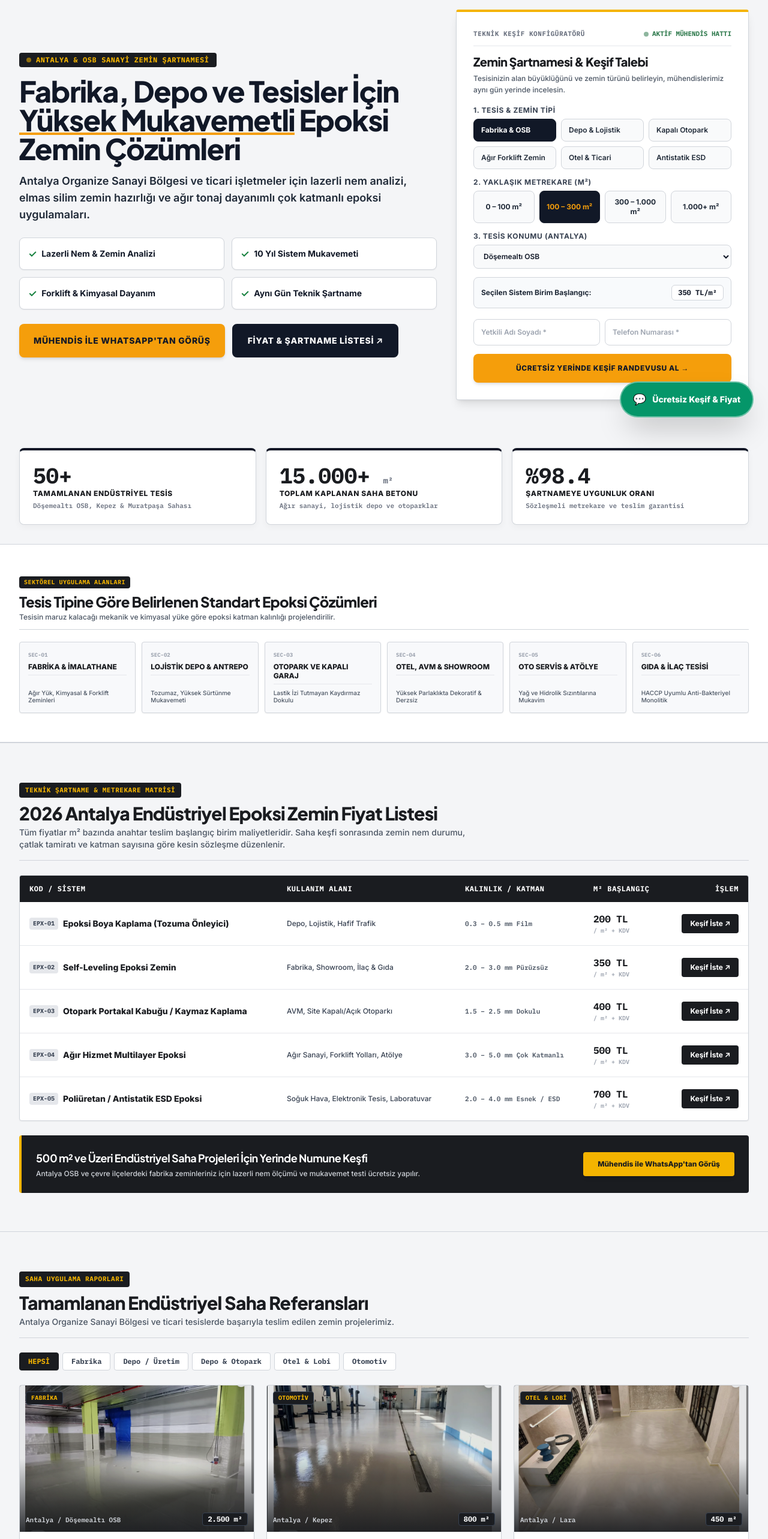
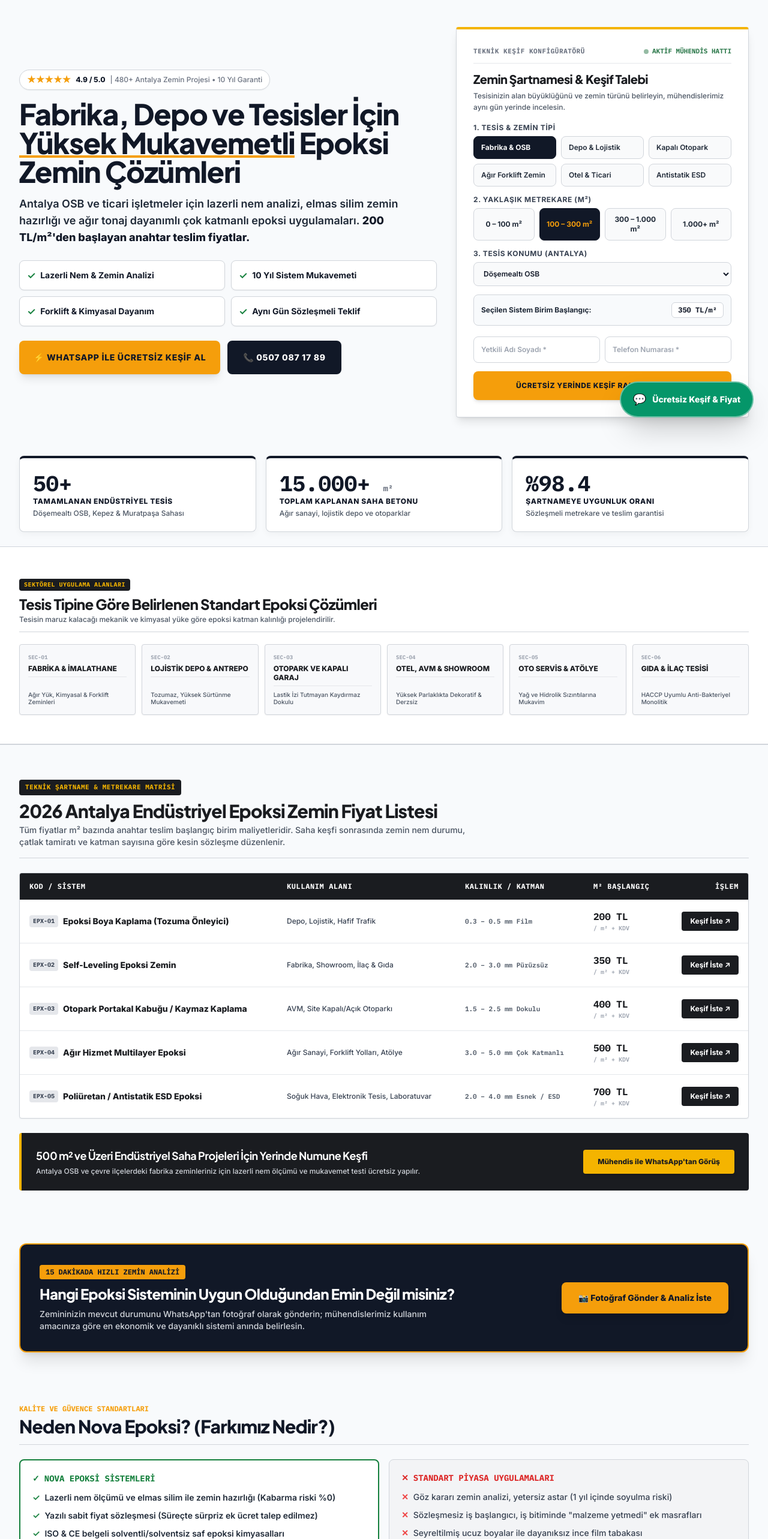
Before and after one commit to novadigital-official/nova-epoksi, a Next.js app: page / in a window 1280 px wide. Shown: the part 80-2646 px from the top of the page at 60% size. Built offline with nearby package versions, Linux system fonts and the light colour scheme.

Commit message:
feat(cro): implement 8-point high-conversion broker architecture with urgency, social proof, comparison and sticky bar

```diff
--- a/app/page.tsx
+++ b/app/page.tsx
@@ -8,20 +8,32 @@ import CorporateReferences from '../components/CorporateReferences';
 import WhatsAppBotWidget from '../components/WhatsAppBotWidget';
 import BitirdigimizIsler from '../components/BitirdigimizIsler';
 import FiyatStratejisi2026 from '../components/FiyatStratejisi2026';
+import MobileStickyBar from '../components/MobileStickyBar';
 
 export default function AntalyaEpoksiMasterSalesPage() {
   return (
-    <main className="min-h-screen bg-[#F4F5F7] text-[#1A1C20] font-sans selection:bg-[#F4B400] selection:text-[#1A1C20] relative">
-      {/* 1. INDUSTRIAL NAVBAR */}
+    <main className="min-h-screen bg-[#F8FAFC] text-[#111827] font-sans selection:bg-[#F59E0B] selection:text-[#111827] relative pb-16 md:pb-0">
+      {/* 1. SCARCITY & URGENCY TOP BAR */}
+      <div className="bg-[#111827] text-white py-1.5 px-4 text-center text-xs font-mono border-b border-gray-800">
+        <div className="max-w-7xl mx-auto flex items-center justify-center gap-2">
+          <span className="inline-block w-2 h-2 rounded-full bg-[#F59E0B] animate-ping" />
+          <span className="text-[#F59E0B] font-bold">BU HAFTA ANTALYA KEŞİF KONTENJANI:</span>
+          <span className="font-semibold">Son 3 Randevu — Sezon Öncesi Sabit m² Fiyat Garantisi</span>
+        </div>
+      </div>
+
+      {/* 2. INDUSTRIAL NAVBAR */}
       <Navbar />
 
-      {/* 2. HERO SECTION — B2B ENDÜSTRİYEL MÜHENDİSLİK ALANI */}
-      <section id="kesif" className="pt-24 pb-12 max-w-7xl mx-auto px-4 sm:px-6 lg:px-8">
+      {/* 3. HERO SECTION — ABOVE THE FOLD 3-SANİYE DÖNÜŞÜM ALANI */}
+      <section id="kesif" className="pt-24 pb-10 max-w-7xl mx-auto px-4 sm:px-6 lg:px-8">
         <div className="grid grid-cols-1 lg:grid-cols-12 gap-8 items-center">
           <div className="lg:col-span-7">
-            <div className="inline-flex items-center gap-2 px-3 py-1 rounded bg-[#1A1C20] text-[#F4B400] font-mono text-xs font-bold mb-4 uppercase tracking-wider">
-              <span className="w-2 h-2 rounded-full bg-[#F4B400] animate-pulse"></span>
-              <span>ANTALYA & OSB SANAYİ ZEMİN ŞARTNAMESİ</span>
+            {/* SOCIAL PROOF MICRO-PILL */}
+            <div className="inline-flex items-center gap-2 px-3 py-1.5 rounded-full bg-white border border-gray-300 text-xs font-bold shadow-sm mb-4">
+              <span className="text-[#F59E0B] text-sm">★★★★★</span>
+              <span className="font-extrabold text-[#111827]">4.9 / 5.0</span>
+              <span className="text-gray-500 font-medium">| 480+ Antalya Zemin Projesi • 10 Yıl Garanti</span>
             </div>
 
             <h1 className="text-3xl sm:text-5xl font-extrabold text-[#111827] leading-tight mb-4 tracking-tight">
@@ -29,40 +41,40 @@ export default function AntalyaEpoksiMasterSalesPage() {
             </h1>
 
             <p className="text-gray-800 text-base sm:text-lg mb-6 font-semibold leading-relaxed max-w-2xl">
-              Antalya Organize Sanayi Bölgesi ve ticari işletmeler için lazerli nem analizi, elmas silim zemin hazırlığı ve ağır tonaj dayanımlı çok katmanlı epoksi uygulamaları.
+              Antalya OSB ve ticari işletmeler için lazerli nem analizi, elmas silim zemin hazırlığı ve ağır tonaj dayanımlı çok katmanlı epoksi uygulamaları. <strong className="text-[#111827]">200 TL/m²'den başlayan anahtar teslim fiyatlar.</strong>
             </p>
 
             {/* 4 Sade Endüstriyel Şartname Kutusu */}
-            <div className="grid grid-cols-2 gap-3 mb-6 text-sm font-bold text-[#111827]">
-              <div className="flex items-center gap-2 bg-white border border-gray-300 p-3.5 rounded-lg shadow-sm">
+            <div className="grid grid-cols-2 gap-2.5 mb-6 text-xs sm:text-sm font-bold text-[#111827]">
+              <div className="flex items-center gap-2 bg-white border border-gray-300 p-3 rounded-lg shadow-sm">
                 <span className="text-[#15803D] font-black text-base">✓</span> Lazerli Nem & Zemin Analizi
               </div>
-              <div className="flex items-center gap-2 bg-white border border-gray-300 p-3.5 rounded-lg shadow-sm">
+              <div className="flex items-center gap-2 bg-white border border-gray-300 p-3 rounded-lg shadow-sm">
                 <span className="text-[#15803D] font-black text-base">✓</span> 10 Yıl Sistem Mukavemeti
               </div>
-              <div className="flex items-center gap-2 bg-white border border-gray-300 p-3.5 rounded-lg shadow-sm">
+              <div className="flex items-center gap-2 bg-white border border-gray-300 p-3 rounded-lg shadow-sm">
                 <span className="text-[#15803D] font-black text-base">✓</span> Forklift & Kimyasal Dayanım
               </div>
-              <div className="flex items-center gap-2 bg-white border border-gray-300 p-3.5 rounded-lg shadow-sm">
-                <span className="text-[#15803D] font-black text-base">✓</span> Aynı Gün Teknik Şartname
+              <div className="flex items-center gap-2 bg-white border border-gray-300 p-3 rounded-lg shadow-sm">
+                <span className="text-[#15803D] font-black text-base">✓</span> Aynı Gün Sözleşmeli Teklif
               </div>
             </div>
 
-            {/* NET GÖRSEL HİYERARŞİ */}
+            {/* NET GÖRSEL HİYERARŞİ: 1. BASKIN SARI WHATSAPP (PULSE) + 2. KOYU ŞARTNAME BUTONU */}
             <div className="flex flex-col sm:flex-row gap-3">
               <a
                 href="https://wa.me/905070871789?text=Merhaba,%20Antalya%20epoksi%20zemin%20şartnamesi%20ve%20keşif%20istiyorum."
                 target="_blank"
                 rel="noopener noreferrer"
-                className="bg-[#F59E0B] hover:bg-[#D97706] text-[#111827] font-black px-6 py-4 min-h-[50px] rounded-lg text-sm uppercase tracking-wider flex items-center justify-center gap-2 shadow-md cursor-pointer transition-transform active:scale-95"
+                className="bg-[#F59E0B] hover:bg-[#D97706] text-[#111827] font-black px-6 py-4 min-h-[50px] rounded-lg text-sm uppercase tracking-wider flex items-center justify-center gap-2 shadow-lg cursor-pointer transition-transform active:scale-95"
               >
-                <span>Mühendis ile WhatsApp'tan Görüş</span>
+                <span>⚡ WhatsApp ile Ücretsiz Keşif Al</span>
               </a>
               <a
-                href="#fiyatlar"
+                href="tel:05070871789"
                 className="bg-[#111827] hover:bg-[#1F2937] text-white border-2 border-[#111827] font-extrabold px-6 py-4 min-h-[50px] rounded-lg text-sm uppercase tracking-wider flex items-center justify-center gap-2 transition-colors"
               >
-                <span>Fiyat & Şartname Listesi ↗</span>
+                <span>📞 0507 087 17 89</span>
               </a>
             </div>
           </div>
@@ -74,87 +86,204 @@ export default function AntalyaEpoksiMasterSalesPage() {
         </div>
       </section>
 
-      {/* 3. 3-KOLONLU ENDÜSTRİYEL DASHBOARD METRİK BLOĞU */}
-      <section className="py-8 max-w-7xl mx-auto px-4 sm:px-6 lg:px-8">
+      {/* 4. 3-KOLONLU ENDÜSTRİYEL DASHBOARD METRİK BLOĞU */}
+      <section className="py-6 max-w-7xl mx-auto px-4 sm:px-6 lg:px-8">
         <div className="grid grid-cols-1 sm:grid-cols-3 gap-4">
           <div className="metric-dash-card">
-            <div className="font-mono text-3xl sm:text-4xl font-black text-[#1A1C20] mb-0.5">
+            <div className="font-mono text-3xl sm:text-4xl font-black text-[#111827] mb-0.5">
               50+
             </div>
-            <div className="text-xs font-black text-[#1A1C20] uppercase tracking-wider">
+            <div className="text-xs font-black text-[#111827] uppercase tracking-wider">
               Tamamlanan Endüstriyel Tesis
             </div>
-            <div className="text-[11px] text-gray-500 font-mono mt-1">
+            <div className="text-xs text-gray-600 font-medium mt-1">
               Döşemealtı OSB, Kepez & Muratpaşa Sahası
             </div>
           </div>
 
           <div className="metric-dash-card">
-            <div className="font-mono text-3xl sm:text-4xl font-black text-[#1A1C20] mb-0.5">
+            <div className="font-mono text-3xl sm:text-4xl font-black text-[#111827] mb-0.5">
               15.000+ <span className="text-sm font-bold text-gray-500">m²</span>
             </div>
-            <div className="text-xs font-black text-[#1A1C20] uppercase tracking-wider">
+            <div className="text-xs font-black text-[#111827] uppercase tracking-wider">
               Toplam Kaplanan Saha Betonu
             </div>
-            <div className="text-[11px] text-gray-500 font-mono mt-1">
+            <div className="text-xs text-gray-600 font-medium mt-1">
               Ağır sanayi, lojistik depo ve otoparklar
             </div>
           </div>
 
           <div className="metric-dash-card">
-            <div className="font-mono text-3xl sm:text-4xl font-black text-[#1A1C20] mb-0.5">
+            <div className="font-mono text-3xl sm:text-4xl font-black text-[#111827] mb-0.5">
               %98.4
             </div>
-            <div className="text-xs font-black text-[#1A1C20] uppercase tracking-wider">
+            <div className="text-xs font-black text-[#111827] uppercase tracking-wider">
               Şartnameye Uygunluk Oranı
             </div>
-            <div className="text-[11px] text-gray-500 font-mono mt-1">
+            <div className="text-xs text-gray-600 font-medium mt-1">
               Sözleşmeli metrekare ve teslim garantisi
             </div>
           </div>
         </div>
       </section>
 
-      {/* 4. KULLANIM ALANLARI / SEKTÖREL ÇÖZÜMLER */}
+      {/* 5. KULLANIM ALANLARI */}
       <section className="py-12 bg-white border-y border-gray-300 max-w-7xl mx-auto px-4 sm:px-6 lg:px-8">
         <CorporateReferences />
       </section>
 
-      {/* 5. 2026 ANTALYA ENDÜSTRİYEL SPEC VE FİYAT MATRİSİ */}
-      <section className="py-16 max-w-7xl mx-auto px-4 sm:px-6 lg:px-8 border-t border-gray-300">
+      {/* 6. 2026 ANTALYA ENDÜSTRİYEL SPEC VE FİYAT MATRİSİ */}
+      <section className="py-14 max-w-7xl mx-auto px-4 sm:px-6 lg:px-8 border-t border-gray-300">
         <FiyatStratejisi2026 />
       </section>
 
-      {/* 6. TAMAMLANAN UYGULAMA ÖRNEKLERİ */}
-      <section className="py-16 max-w-7xl mx-auto px-4 sm:px-6 lg:px-8 border-t border-gray-300">
+      {/* 7. MID-PAGE "KARARSIZ MISIN?" GERİLLA DÖNÜŞÜM KUTUSU */}
+      <section className="py-8 max-w-7xl mx-auto px-4 sm:px-6 lg:px-8">
+        <div className="bg-[#111827] text-white rounded-xl p-6 sm:p-8 border-2 border-[#F59E0B] shadow-xl flex flex-col md:flex-row items-center justify-between gap-6">
+          <div className="space-y-2">
+            <span className="inline-block px-2.5 py-1 rounded bg-[#F59E0B] text-[#111827] font-mono text-xs font-black uppercase">
+              15 DAKİKADA HIZLI ZEMİN ANALİZİ
+            </span>
+            <h3 className="text-xl sm:text-2xl font-black text-white">
+              Hangi Epoksi Sisteminin Uygun Olduğundan Emin Değil misiniz?
+            </h3>
+            <p className="text-sm text-gray-300 max-w-2xl">
+              Zemininizin mevcut durumunu WhatsApp'tan fotoğraf olarak gönderin; mühendislerimiz kullanım amacınıza göre en ekonomik ve dayanıklı sistemi anında belirlesin.
+            </p>
+          </div>
+          <a
+            href="https://wa.me/905070871789?text=Merhaba,%20zeminimin%20fotoğrafını%20iletiyorum.%20En%20uygun%20epoksi%20sistemi%20ve%20fiyat%20analizi%20yapabilir%20misiniz?"
+            target="_blank"
+            rel="noopener noreferrer"
+            className="bg-[#F59E0B] hover:bg-[#D97706] text-[#111827] font-black px-7 py-4 rounded-lg text-sm whitespace-nowrap shadow-lg flex items-center gap-2 flex-shrink-0 transition-transform active:scale-95"
+          >
+            <span>📸 Fotoğraf Gönder & Analiz İste</span>
+          </a>
+        </div>
+      </section>
+
+      {/* 8. BİZ VS STANDART USTALAR (GÜVEN VE KARŞILAŞTIRMA MATRİSİ) */}
+      <section className="py-12 max-w-7xl mx-auto px-4 sm:px-6 lg:px-8">
+        <div className="text-left border-b border-gray-300 pb-3 mb-6">
+          <span className="font-mono text-xs font-bold text-[#F59E0B] uppercase">KALİTE VE GÜVENCE STANDARTLARI</span>
+          <h2 className="text-2xl sm:text-3xl font-extrabold text-[#111827]">
+            Neden Nova Epoksi? (Farkımız Nedir?)
+          </h2>
+        </div>
+        <div className="grid grid-cols-1 md:grid-cols-2 gap-4">
+          <div className="bg-white border-2 border-[#15803D] p-5 rounded-lg shadow-sm">
+            <div className="flex items-center gap-2 text-[#15803D] font-black text-sm uppercase mb-3 font-mono">
+              <span>✓</span> NOVA EPOKSİ SİSTEMLERİ
+            </div>
+            <ul className="space-y-2.5 text-xs sm:text-sm font-semibold text-gray-800">
+              <li className="flex items-start gap-2">
+                <span className="text-[#15803D] font-black">✓</span> Lazerli nem ölçümü ve elmas silim ile zemin hazırlığı (Kabarma riski %0)
+              </li>
+              <li className="flex items-start gap-2">
+                <span className="text-[#15803D] font-black">✓</span> Yazılı sabit fiyat sözleşmesi (Süreçte sürpriz ek ücret talep edilmez)
+              </li>
+              <li className="flex items-start gap-2">
+                <span className="text-[#15803D] font-black">✓</span> ISO & CE belgeli solventli/solventsiz saf epoksi kimyasalları
+              </li>
+              <li className="flex items-start gap-2">
+                <span className="text-[#15803D] font-black">✓</span> 10 yıl sistem mukavemeti ve yazılı firma garantisi
+              </li>
+            </ul>
+          </div>
+
+          <div className="bg-gray-100 border border-gray-300 p-5 rounded-lg text-gray-600">
+            <div className="flex items-center gap-2 text-red-600 font-black text-sm uppercase mb-3 font-mono">
+              <span>✕</span> STANDART PİYASA UYGULAMALARI
+            </div>
+            <ul className="space-y-2.5 text-xs sm:text-sm font-medium text-gray-700">
+              <li className="flex items-start gap-2">
+                <span className="text-red-500 font-bold">✕</span> Göz kararı zemin analizi, yetersiz astar (1 yıl içinde soyulma riski)
+              </li>
+              <li className="flex items-start gap-2">
+                <span className="text-red-500 font-bold">✕</span> Sözleşmesiz iş başlangıcı, iş bitiminde "malzeme yetmedi" ek masrafları
+              </li>
+              <li className="flex items-start gap-2">
+                <span className="text-red-500 font-bold">✕</span> Seyreltilmiş ucuz boyalar ile dayanıksız ince film tabakası
+              </li>
+              <li className="flex items-start gap-2">
+                <span className="text-red-500 font-bold">✕</span> İş teslimi sonrası ulaşılamayan geçici taşeronlar
+              </li>
+            </ul>
+          </div>
+        </div>
+      </section>
+
+      {/* 9. GERÇEK ANTALYA MÜŞTERİ REFERANS YORUMLARI */}
+      <section className="py-12 bg-white border-y border-gray-300 max-w-7xl mx-auto px-4 sm:px-6 lg:px-8">
+        <div className="text-left border-b border-gray-300 pb-3 mb-6">
+          <span className="font-mono text-xs font-bold text-[#F59E0B] uppercase">DOĞRULANMIŞ SAHA DEĞERLENDİRMELERİ</span>
+          <h2 className="text-2xl sm:text-3xl font-extrabold text-[#111827]">
+            Antalya İşletmecilerinin Yorumları
+          </h2>
+        </div>
+        <div className="grid grid-cols-1 md:grid-cols-3 gap-4">
+          <div className="bg-[#F8FAFC] border border-gray-300 p-5 rounded-lg">
+            <div className="text-[#F59E0B] text-xs font-bold mb-2">★★★★★ 5.0</div>
+            <p className="text-xs sm:text-sm text-gray-800 font-medium leading-relaxed mb-4">
+              "Döşemealtı OSB'deki 2.500 m² gıda üretim alanımız için anlaştık. Zamanında teslim ettiler, elmas silim ve astar kalitesi mükemmel oldu. Teşekkürler."
+            </p>
+            <div className="font-bold text-xs text-[#111827]">Ahmet K.</div>
+            <div className="text-[11px] text-gray-500 font-mono">Döşemealtı OSB — Fabrika Yöneticisi</div>
+          </div>
+
+          <div className="bg-[#F8FAFC] border border-gray-300 p-5 rounded-lg">
+            <div className="text-[#F59E0B] text-xs font-bold mb-2">★★★★★ 5.0</div>
+            <p className="text-xs sm:text-sm text-gray-800 font-medium leading-relaxed mb-4">
+              "Kepez oto servisimizin zeminine yağ ve hidrolik dayanımlı multilayer epoksi uygulandı. Forklift ve araç trafiğinde en ufak çizik dahi oluşmadı."
+            </p>
+            <div className="font-bold text-xs text-[#111827]">Murat T.</div>
+            <div className="text-[11px] text-gray-500 font-mono">Kepez Sanayi — Servis Sahibi</div>
+          </div>
+
+          <div className="bg-[#F8FAFC] border border-gray-300 p-5 rounded-lg">
+            <div className="text-[#F59E0B] text-xs font-bold mb-2">★★★★★ 5.0</div>
+            <p className="text-xs sm:text-sm text-gray-800 font-medium leading-relaxed mb-4">
+              "Lara'daki otel lobimiz için metalik epoksi tercih ettik. Mermerden çok daha dayanıklı ve şık durdu. Keşif ve uygulama ekibi çok profesyoneldi."
+            </p>
+            <div className="font-bold text-xs text-[#111827]">Engin B.</div>
+            <div className="text-[11px] text-gray-500 font-mono">Muratpaşa / Lara — Tesis Müdürü</div>
+          </div>
+        </div>
+      </section>
+
+      {/* 10. TAMAMLANAN UYGULAMA ÖRNEKLERİ */}
+      <section className="py-14 max-w-7xl mx-auto px-4 sm:px-6 lg:px-8 border-t border-gray-300">
         <BitirdigimizIsler />
       </section>
 
-      {/* 7. TEKNİK UYGULAMA SÜRECİ */}
-      <section id="hizmetler" className="py-16 max-w-7xl mx-auto px-4 sm:px-6 lg:px-8 border-t border-gray-300">
+      {/* 11. TEKNİK UYGULAMA SÜRECİ */}
+      <section id="hizmetler" className="py-14 max-w-7xl mx-auto px-4 sm:px-6 lg:px-8 border-t border-gray-300">
         <EpoksiTeknikSurec />
       </section>
 
-      {/* 8. ÖNCE / SONRA DÖNÜŞÜM SÜRGÜSÜ */}
-      <section className="py-16 max-w-7xl mx-auto px-4 sm:px-6 lg:px-8 border-t border-gray-300">
+      {/* 12. ÖNCE / SONRA DÖNÜŞÜM SÜRGÜSÜ */}
+      <section className="py-14 max-w-7xl mx-auto px-4 sm:px-6 lg:px-8 border-t border-gray-300">
         <BeforeAfterSlider />
       </section>
 
-      {/* 9. İNTERAKTİF HESAPLAMA MOTORU */}
-      <section id="hesaplayici" className="py-16 max-w-7xl mx-auto px-4 sm:px-6 lg:px-8 border-t border-gray-300">
+      {/* 13. İNTERAKTİF HESAPLAMA MOTORU */}
+      <section id="hesaplayici" className="py-14 max-w-7xl mx-auto px-4 sm:px-6 lg:px-8 border-t border-gray-300">
         <TeklifHesaplayici />
       </section>
 
-      {/* 10. SERTİFİKA VE GÜVEN ROZETLERİ */}
-      <section className="py-16 max-w-7xl mx-auto px-4 sm:px-6 lg:px-8 border-t border-gray-300">
+      {/* 14. SERTİFİKA VE GÜVEN ROZETLERİ */}
+      <section className="py-14 max-w-7xl mx-auto px-4 sm:px-6 lg:px-8 border-t border-gray-300">
         <TrustBadges />
       </section>
 
-      {/* 11. FLOATING WHATSAPP BOT */}
+      {/* 15. FLOATING WHATSAPP BOT */}
       <WhatsAppBotWidget />
 
+      {/* 16. MOBILE STICKY BOTTOM ACTION BAR (HEMEN ARA + WHATSAPP) */}
+      <MobileStickyBar />
+
       {/* FOOTER */}
-      <footer className="bg-[#1A1C20] text-gray-400 py-12 text-xs border-t border-gray-800">
+      <footer className="bg-[#111827] text-gray-400 py-12 text-xs border-t border-gray-800">
         <div className="max-w-7xl mx-auto px-4">
           <div className="flex flex-col md:flex-row items-center justify-between gap-4 border-b border-gray-800 pb-6 mb-6">
             <div>
@@ -170,7 +299,7 @@ export default function AntalyaEpoksiMasterSalesPage() {
                 href="https://wa.me/905070871789"
                 target="_blank"
                 rel="noopener noreferrer"
-                className="bg-[#F4B400] text-[#1A1C20] font-black px-4 py-2 rounded text-xs"
+                className="bg-[#F59E0B] text-[#111827] font-black px-4 py-2.5 rounded-lg text-xs"
               >
                 Mühendis WhatsApp
               </a>
@@ -178,10 +307,10 @@ export default function AntalyaEpoksiMasterSalesPage() {
           </div>
 
           <div className="flex flex-wrap justify-center md:justify-start gap-4 mb-6 font-bold text-gray-300">
-            <a href="/blog" className="hover:text-[#F4B400]">Blog & Fiyat Rehberi</a>
-            <a href="/antalya-fabrika-epoksi-teklif" className="hover:text-[#F4B400]">Fabrika Zemin Şartnamesi</a>
-            <a href="/self-leveling-epoksi" className="hover:text-[#F4B400]">Self Leveling Epoksi</a>
-            <a href="/dosemealti-epoksi" className="hover:text-[#F4B400]">Döşemealtı OSB Hizmetleri</a>
+            <a href="/blog" className="hover:text-[#F59E0B]">Blog & Fiyat Rehberi</a>
+            <a href="/antalya-fabrika-epoksi-teklif" className="hover:text-[#F59E0B]">Fabrika Zemin Şartnamesi</a>
+            <a href="/self-leveling-epoksi" className="hover:text-[#F59E0B]">Self Leveling Epoksi</a>
+            <a href="/dosemealti-epoksi" className="hover:text-[#F59E0B]">Döşemealtı OSB Hizmetleri</a>
           </div>
 
           <div className="flex items-center justify-between text-[11px] text-gray-500 font-mono">
```
Also changed, not shown: components/MobileStickyBar.tsx (+17 -24 lines).
